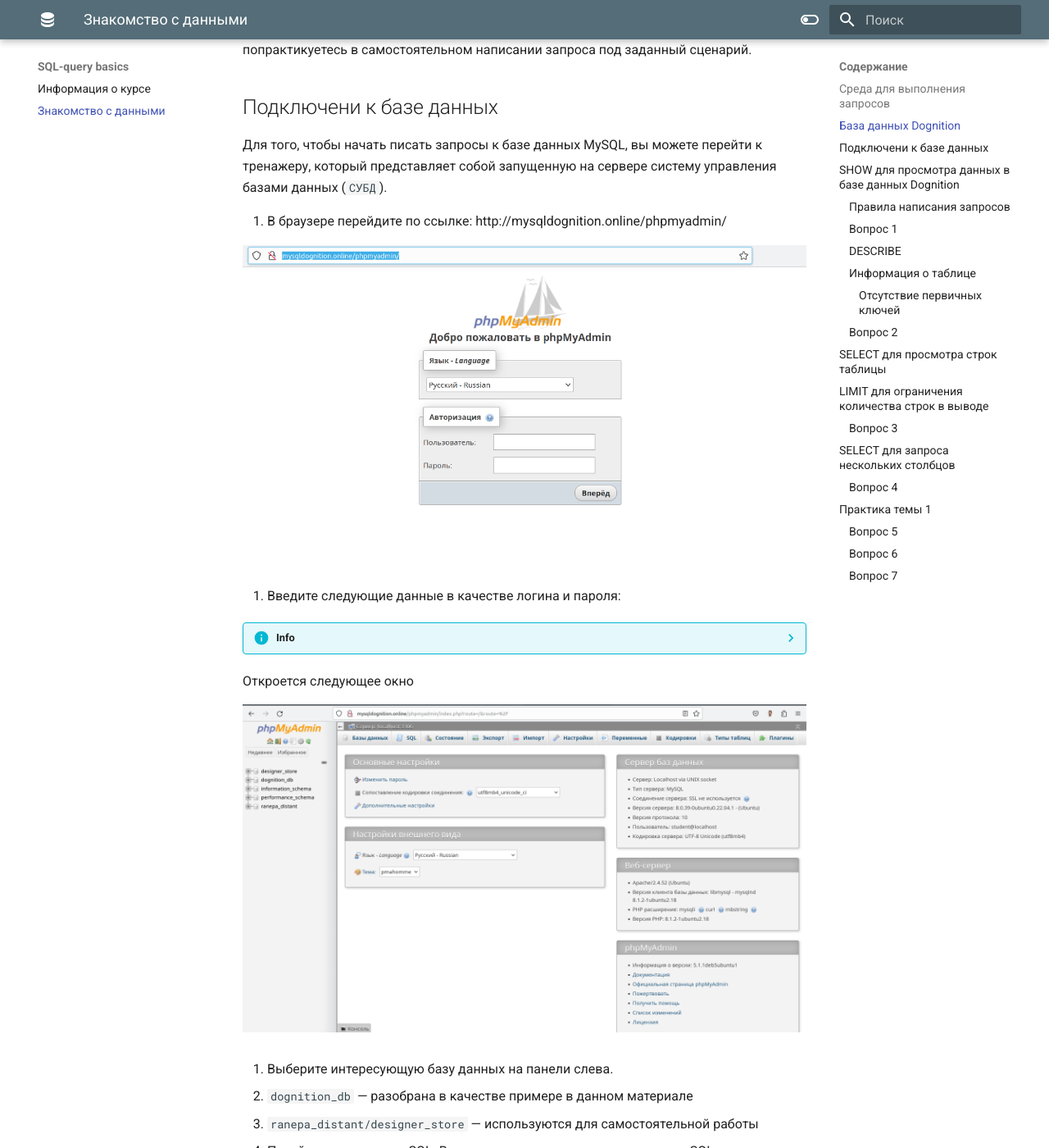
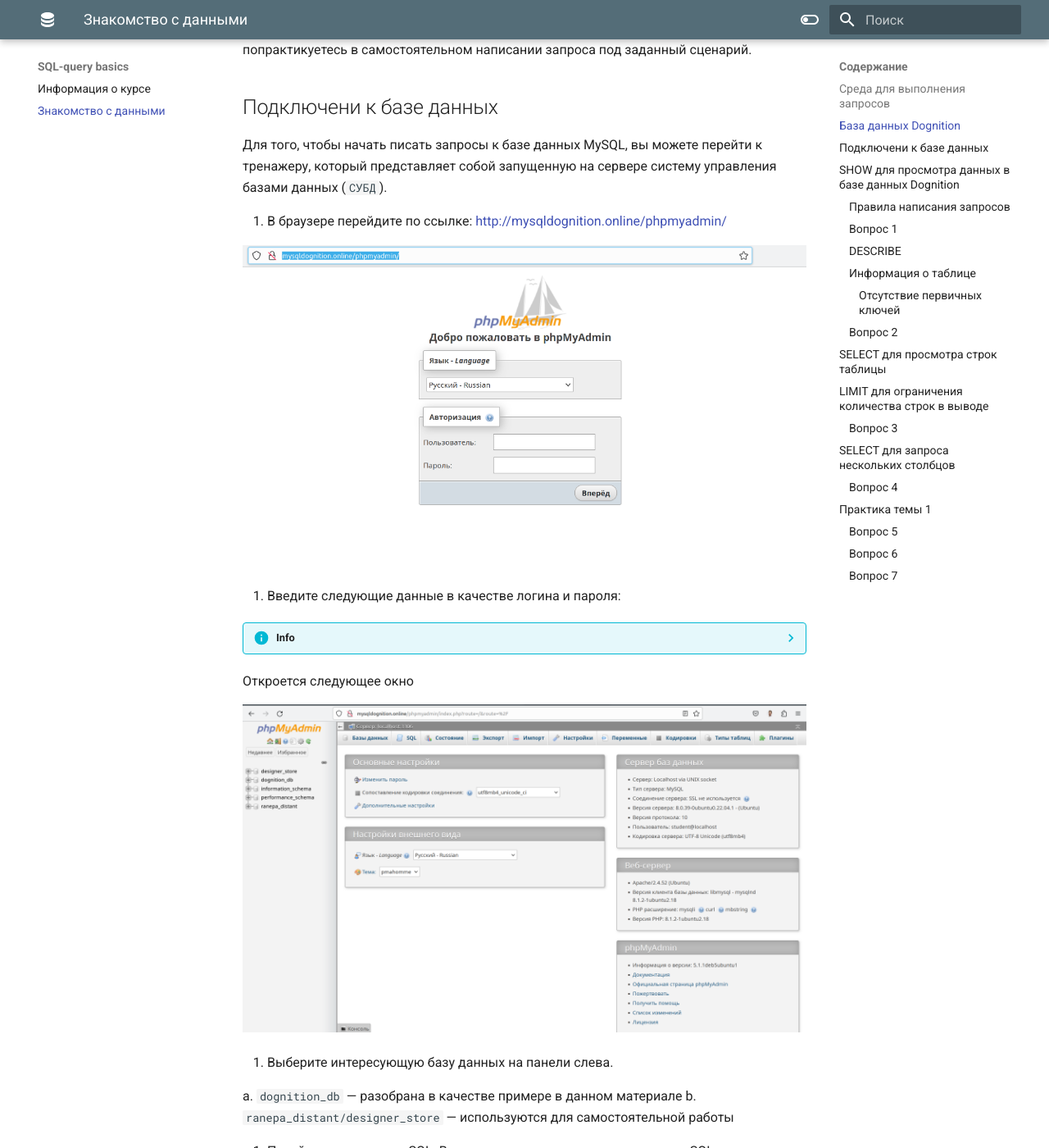
Before and after one commit to pyshkovni/sql-query-basics, an MkDocs documentation site: the page built from docs/looking_at_your_data.md, in a window 1280 px wide and 1400 px high, scrolled down 851 px. Shown: the whole window at 82% size. Built offline with MkDocs 1.6.1 and Material for MkDocs 9.7.7, drawn with Linux system fonts in a browser that asks for light colours.

Commit message:
поправил ошибки

```diff
--- a/docs/looking_at_your_data.md
+++ b/docs/looking_at_your_data.md
@@ -29,7 +29,7 @@
 
 Для того, чтобы начать писать запросы к базе данных MySQL, вы можете перейти к тренажеру, который представляет собой запущенную на сервере систему управления базами данных (`СУБД`).
 
-1. В браузере перейдите по ссылке: http://mysqldognition.online/phpmyadmin/
+1. В браузере перейдите по ссылке: [http://mysqldognition.online/phpmyadmin/](http://mysqldognition.online/phpmyadmin/)
 
 ![phpmyadmin1](images/phpmyadmin1.png)
 
@@ -37,7 +37,7 @@
 
 ??? info
 
-    логин: student
+    логин: student<br>
     пароль: n123456789
 
 Откроется следующее окно
@@ -46,8 +46,8 @@
 
 3. Выберите интересующую базу данных на панели слева.
 
-* `dognition_db` — разобрана в качестве примере в данном материале
-* `ranepa_distant/designer_store` — используются для самостоятельной работы
+a. `dognition_db` — разобрана в качестве примере в данном материале
+b. `ranepa_distant/designer_store` — используются для самостоятельной работы
 
 4. Перейдите на вкладку SQL. В открывшемся окне вы можете писать SQL запросы.
 
```
